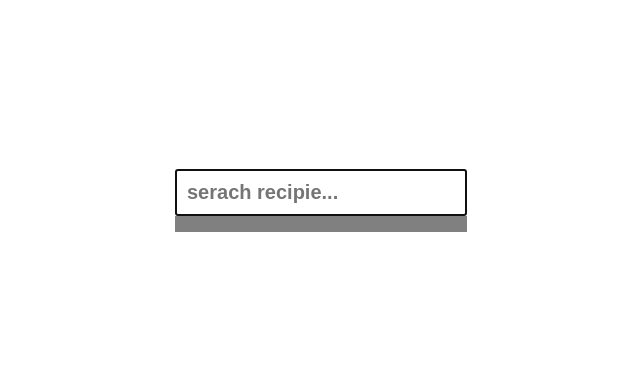
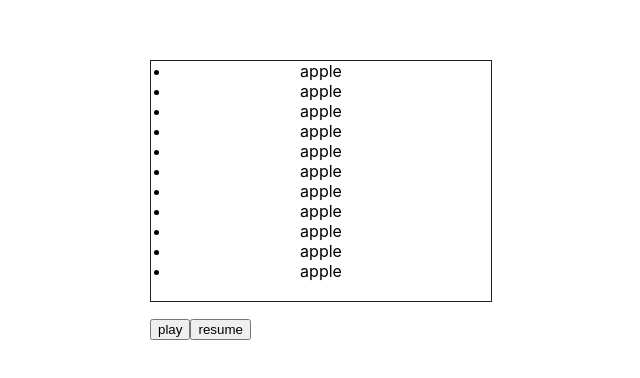
Before and after one commit to SumantaPatra/js-fun, a React (Create React App) app in the folder component/: page / in a window 1280 px wide. Shown: the part 208-586 px from the top of the page, without its empty margins (319-959 px from the left). Built offline with nearby package versions, Linux system fonts and the light colour scheme.

Commit message:
add basic scroll handler

```diff
--- a/component/src/App.js
+++ b/component/src/App.js
@@ -1,4 +1,4 @@
-import './App.css';
+// import './App.css';
 import FolderExplorer from './components/Folder';
 import Search from './components/search/search';
 import Gift from './components/gift/gift';
@@ -15,6 +15,7 @@ import Parent from './components/renders';
 import Dropdown from './components/dropdown';
 import AuthProvider from './components/dropdown/context';
 import SearchDropDown from './components/searchSelect';
+import ScrollHandler from './components/scroll';
 
 function App() {
   const data = [[1,0,1],[1,1,0],[0,1,1]]
@@ -41,7 +42,8 @@ function App() {
         <Dropdown.multiSelect/>
        </Dropdown>
        </AuthProvider> */}
-       <SearchDropDown/>
+       {/* <SearchDropDown/> */}
+       <ScrollHandler/>
      </div>
   );
 }
--- a/component/src/components/calculator/index.jsx
+++ b/component/src/components/calculator/index.jsx
@@ -16,9 +16,6 @@ function evaluate(op1,operator,op2){
     }
 
 }
-
-
-
 function reducer(state,{type,digit}){
     const {currOp,prevOp} = state;
     switch(type){
--- /dev/null
+++ b/component/src/components/scroll/index.css
@@ -0,0 +1,7 @@
+.container{
+    max-height: 200px;
+    overflow-y: scroll;
+    width: 300px;
+    padding: 20px;
+    border: 1px solid #1f1f1f;
+}
--- /dev/null
+++ b/component/src/components/scroll/index.jsx
@@ -0,0 +1,174 @@
+import { useCallback, useEffect, useRef, useState } from "react";
+import './index.css'
+export default function ScrollHandler(){
+    const [data,setData] = useState([
+        "apple",
+        "apple",
+        "apple",
+        "apple",
+        "apple",
+        "apple",
+        "apple",
+        "apple",
+        "apple",
+        "apple",
+        "apple",
+        "apple",
+        "apple",
+        "apple",
+        "apple",
+        "apple",
+        "apple",
+        "apple",
+        "apple",
+        "apple",
+        "apple",
+        "apple",
+        "apple",
+        "apple",
+        "apple",
+        "apple",
+        "apple",
+        "apple",
+        "apple",
+        "apple",
+        "apple",
+        "apple",
+        "apple",
+        "apple",
+        "apple",
+        "apple",
+        "apple",
+        "apple",
+        "apple",
+        "apple",
+        "apple",
+        "apple",
+        "apple",
+        "apple",
+        "apple",
+        "apple",
+        "apple",
+        "apple",
+        "apple",
+        "apple",
+        "apple",
+        "apple",
+        "apple",
+        "apple",
+        "apple",
+        "apple",
+        "apple",
+        "apple",
+        "apple",
+        "apple",
+        "apple",
+        "apple",
+        "apple",
+        "apple",
+        "apple",
+        "apple",
+        "apple",
+        "apple",
+        "apple",
+        "apple",
+        "apple",
+        "apple",
+        "apple"
+    ])
+    const [isScrolling,setIsScrolling] = useState(true);
+    const divRef = useRef();
+    const scrollIntervalRef = useRef(null);
+    const lastScrollTop = useRef(0);
+
+  useEffect(()=>{
+    const handleScroll = ()=>{
+      if(divRef.current.scrollTop < lastScrollTop.current){
+        setIsScrolling(false);
+      }
+      lastScrollTop.current = divRef.current.scrollTop
+    }
+
+     divRef.current.addEventListener("scroll",handleScroll);
+
+     return ()=>{
+        divRef.current.removeEventListener("scroll",handleScroll)
+     }
+  },[])
+
+
+
+
+    useEffect(() => {
+        if (isScrolling) {
+            scrollIntervalRef.current = setInterval(() => {
+                if (divRef.current) {
+                    divRef.current.scrollTop += 5; // Increment scroll
+                }
+            }, 16); // Smooth scrolling, approx 60fps
+        } else {
+            clearInterval(scrollIntervalRef.current);
+        }
+
+        return () => clearInterval(scrollIntervalRef.current);
+    }, [isScrolling]);
+
+    const handlePlay = () => {
+        setIsScrolling(true);
+        // scrollAnimationRef.current = requestAnimationFrame(scrollToBottom);
+    };
+
+    // Handle Pause button
+    const handlePause = () => {
+        setIsScrolling(false);
+        // cancelAnimationFrame(scrollAnimationRef.current); // Stop the animation
+    };
+
+//    const handleData =  useCallback((element)=>{
+
+
+//             divRef.current = new IntersectionObserver((entries)=>{
+//                 if(entries[0].isIntersecting){
+//                      console.log('intersecting');
+//                 }
+//             })
+//         if(element){
+//             divRef.current.observe(element);
+//         }
+//     },[])
+
+// useEffect(() => {
+//     if (isScrolling) {
+//         scrollIntervalRef.current = setInterval(() => {
+//             if (divRef.current) {
+//                 divRef.current.scrollTop += 5; // Increment scroll
+//             }
+//         }, 16); // Smooth scrolling, approx 60fps
+//     } else {
+//         clearInterval(scrollIntervalRef.current);
+//     }
+
+//     return () => clearInterval(scrollIntervalRef.current);
+// }, [isScrolling]);
+
+
+
+
+
+    return (
+      <>
+         <ul ref={divRef} className="container">
+        {
+            data?.map((d,index)=>{
+                if(index === data.length-1){
+                    return <li>{d}</li>
+                }
+                return <li>{d}</li>
+            })
+        }
+       </ul>
+       <button onClick={handlePlay}>play</button>
+       <button onClick={handlePause}>resume</button>
+      </>
+    )
+}
```
